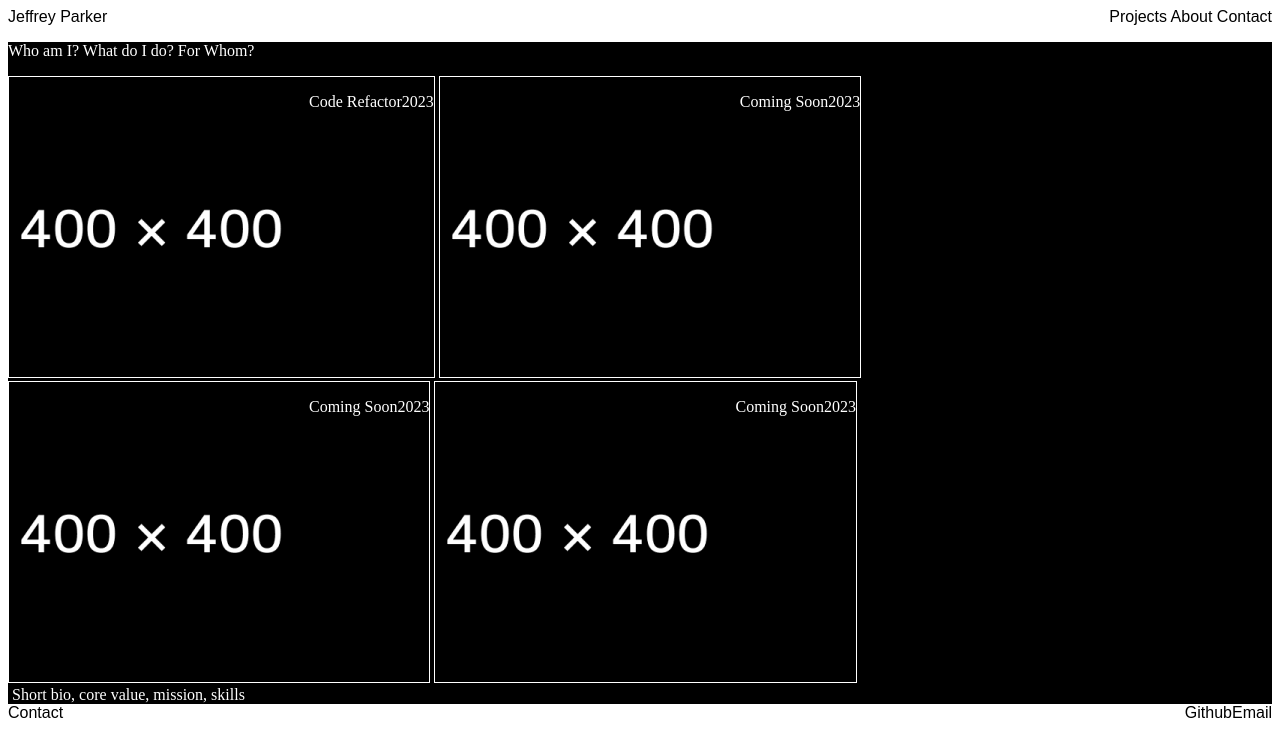
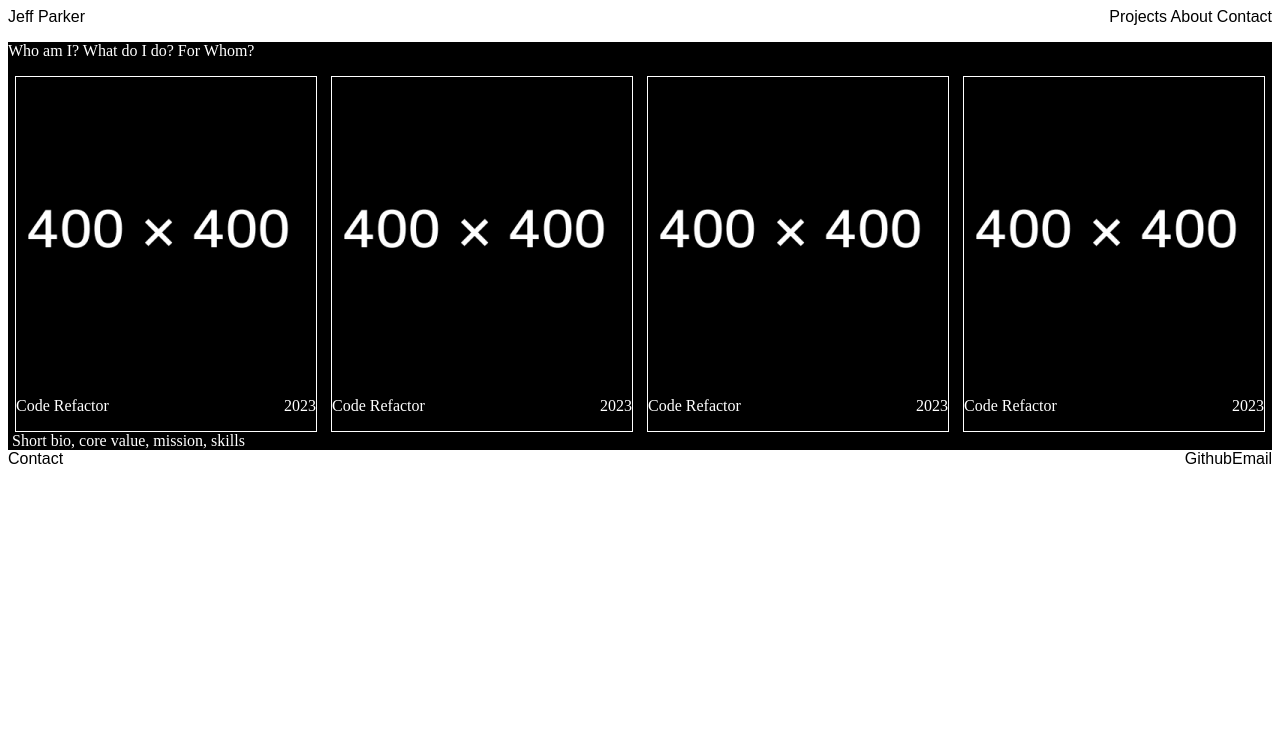
Before and after one commit to jeffrpar/first-portfolio, a plain HTML site: page index.html in a window 1280 px wide. Drawn offline with Linux system fonts and the light colour scheme.

Commit message:
fixed structure of project containers

```diff
--- a/assets/css/style.css
+++ b/assets/css/style.css
@@ -32,18 +32,22 @@ main {
 }
 
 .project {
-    display: inline-flex;
+    /* display: inline-flex; */
     border-style: solid;
     border-width: 1px;
     border-color: white;
 }
 
-.projname {
-    display: inline-flex;
+.projects {
+    display: flex;
+    flex-direction: row;
+    justify-content: space-around;
+    flex-wrap: wrap;
 }
 
-.yr {
-    display: inline-flex;
+.project-info {
+    display: flex;
+    justify-content: space-between;
 }
 
 .footer-link {
--- a/index.html
+++ b/index.html
@@ -9,7 +9,7 @@
 </head>
 <body>
     <header>
-        <p id="name">Jeffrey Parker</p>
+        <p id="name">Jeff Parker</p>
         <nav>
             <a href="#projects">Projects</a>
             <a href="#about">About</a>
@@ -18,29 +18,37 @@
     </header>
     <main>
         <p>Who am I? What do I do? For Whom?</p>
-        <section id="projects">
+        <section id="projects" class="projects">
             <section class="project">
                 <img src="assets/images/placeholder-400x400.png" />
-                <p class="projname">Code Refactor</p>
-                <p class="yr">2023</p>
+                <div class="project-info">
+                    <p class="projname">Code Refactor</p>
+                    <p class="yr">2023</p>
+                </div>
             </section>
             <section class="project">
                 <img src="assets/images/placeholder-400x400.png" />
-                <p class="projname">Coming Soon</p>
-                <p class="yr">2023</p>
+                <div class="project-info">
+                    <p class="projname">Code Refactor</p>
+                    <p class="yr">2023</p>
+                </div>
             </section>
             <section class="project">
                 <img src="assets/images/placeholder-400x400.png" />
-                <p class="projname">Coming Soon</p>
-                <p class="yr">2023</p>
+                <div class="project-info">
+                    <p class="projname">Code Refactor</p>
+                    <p class="yr">2023</p>
+                </div>
             </section>
             <section class="project">
                 <img src="assets/images/placeholder-400x400.png" />
-                <p class="projname">Coming Soon</p>
-                <p class="yr">2023</p>
+                <div class="project-info">
+                    <p class="projname">Code Refactor</p>
+                    <p class="yr">2023</p>
+                </div>
             </section>
         </section>
-        <section>
+        <section id="about">
             <img href="assets/images/" />
             <span>Short bio, core value, mission, skills</span>
         </section>
```
